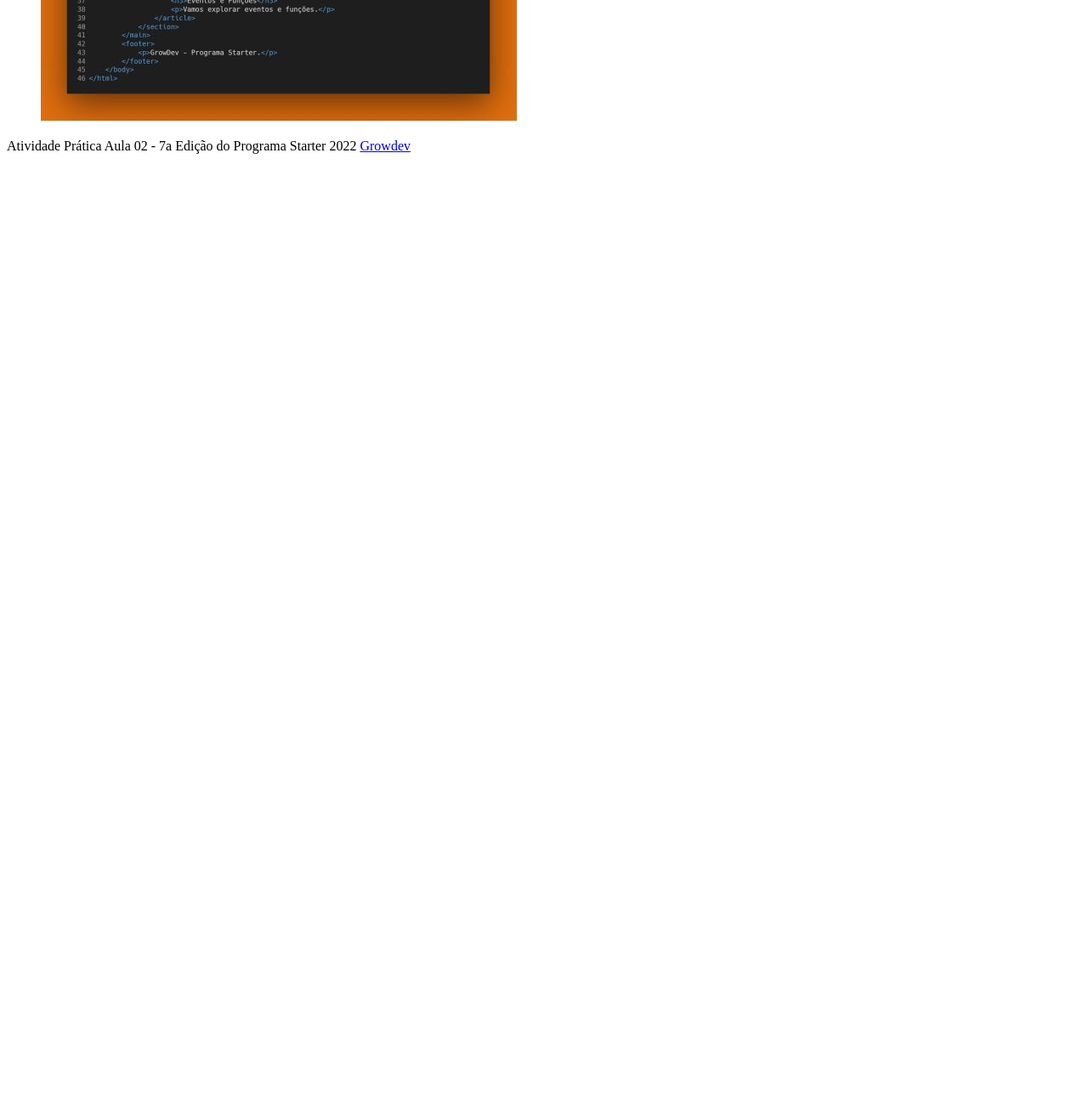
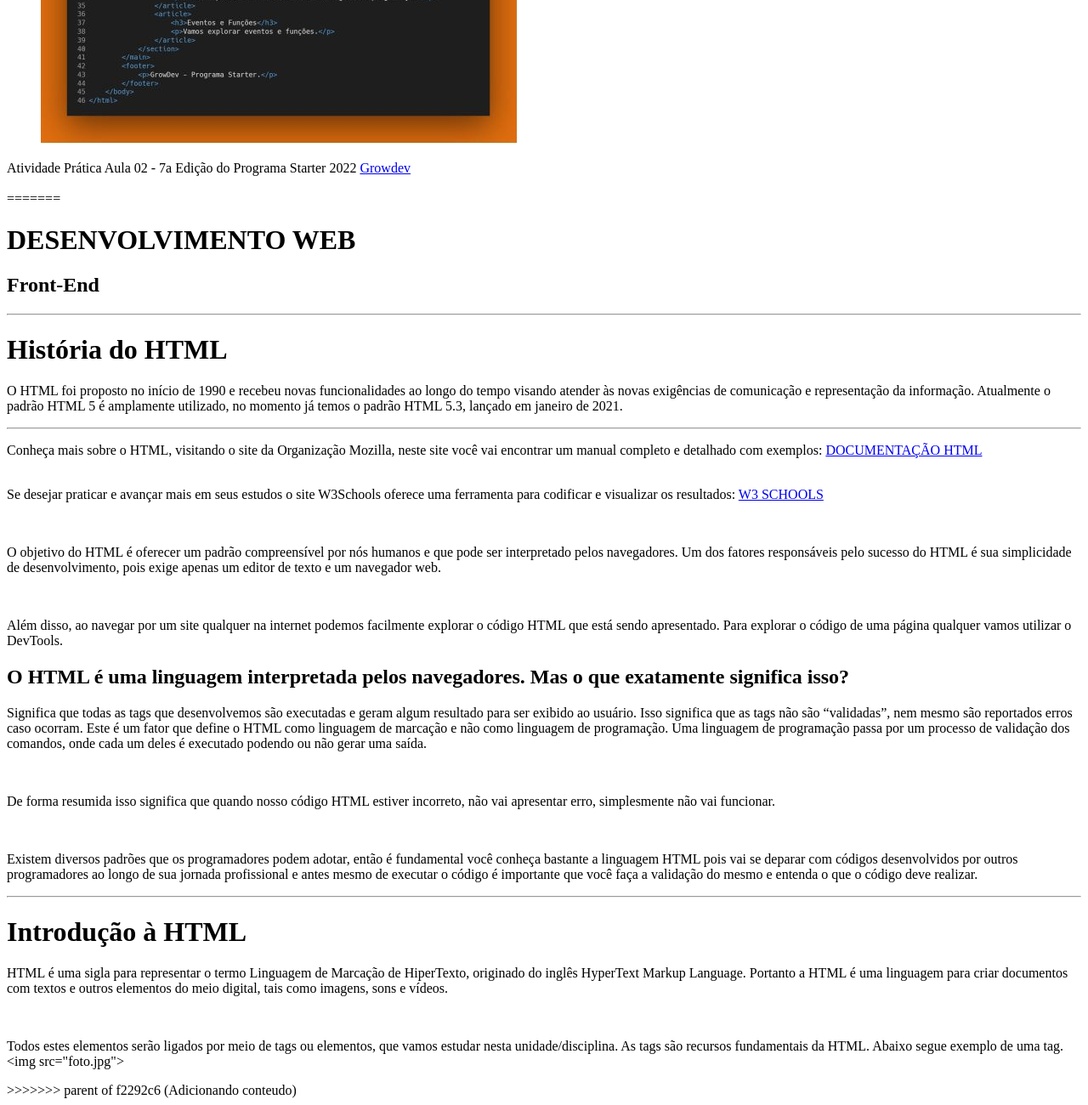
Before and after one commit to mthsmoreira33/html_growdev, a plain HTML site: page semana01/aula02/aula02.html in a window 1280 px wide. Shown: the part 4894-6194 px from the top of the page at 85% size. Before the commit the page ends 5101 px from the top, so only its background shows below. Drawn offline with Linux system fonts and the light colour scheme.

Commit message:
Revert "Adicionando conteudo"
This reverts commit f2292c68b7724f7204556cd9927e5844c2d1f59b.

```diff
--- a/semana01/aula02/aula02.html
+++ b/semana01/aula02/aula02.html
@@ -7,6 +7,7 @@
     <title>Aula 02 - HTML</title>
 </head>
 <body>
+<<<<<<< HEAD
     <article>
         <header>
             <h1>DESENVOLVIMENTO WEB</h1>
@@ -125,5 +126,45 @@
         </main>
         <footer>Atividade Prática Aula 02 - 7a Edição do Programa Starter 2022 <a href="https://www.growdev.com.br/">Growdev</a></footer><br>
     </article>
+=======
+    <header>
+        <h1>DESENVOLVIMENTO WEB</h1>
+        <h2>Front-End</h2>
+        <hr>
+    </header>
+    <main>
+        <h1>História do HTML</h1>
+        <p>O HTML foi proposto no início de 1990 e recebeu novas funcionalidades ao longo do tempo visando atender às novas exigências de comunicação e representação da informação. Atualmente o padrão HTML 5 é amplamente utilizado, no momento já temos o padrão HTML 5.3, lançado em janeiro de 2021.</p>
+        <hr>
+        <p>Conheça mais sobre o HTML, visitando o site da Organização Mozilla, neste site você vai encontrar um manual completo e detalhado com exemplos:
+        <a href="https://developer.mozilla.org/pt-BR/docs/Web/HTML">DOCUMENTAÇÃO HTML</a></p>
+        <p><br>
+            Se desejar praticar e avançar mais em seus estudos o site W3Schools oferece uma ferramenta para codificar e visualizar os resultados:
+            <a href="https://www.w3schools.com/html/">W3 SCHOOLS</a>
+        </p><br>
+        <p>
+            O objetivo do HTML é oferecer um padrão compreensível por nós humanos e que pode ser interpretado pelos navegadores. Um dos fatores responsáveis pelo sucesso do HTML é sua simplicidade de desenvolvimento, pois exige apenas um editor de texto e um navegador web.
+        </p><br>
+        <p>
+            Além disso, ao navegar por um site qualquer na internet podemos facilmente explorar o código HTML que está sendo apresentado. Para explorar o código de uma página qualquer vamos utilizar o DevTools.
+        </p>
+        <h2>O HTML é uma linguagem interpretada pelos navegadores. Mas o que exatamente significa isso?</h2>
+        <p>Significa que todas as tags que desenvolvemos são executadas e geram algum resultado para ser exibido ao usuário. Isso significa que as tags não são “validadas”, nem mesmo são reportados erros caso ocorram. Este é um fator que define o HTML como linguagem de marcação e não como linguagem de programação. Uma linguagem de programação passa por um processo de validação dos comandos, onde cada um deles é executado podendo ou não gerar uma saída.</p><br>
+        <p>
+            De forma resumida isso significa que quando nosso código HTML estiver incorreto, não vai apresentar erro, simplesmente não vai funcionar.
+        </p><br>
+        <p>Existem diversos padrões que os programadores podem adotar, então é fundamental você conheça bastante a linguagem HTML pois vai se deparar com códigos desenvolvidos por outros programadores ao longo de sua jornada profissional e antes mesmo de executar o código é importante que você faça a validação do mesmo e entenda o que o código deve realizar.</p>
+        <hr>
+        <h1>Introdução à HTML</h1>
+        <p>
+            HTML é uma sigla para representar o termo Linguagem de Marcação de HiperTexto, originado do inglês HyperText Markup Language. Portanto a HTML é uma linguagem para criar documentos com textos e outros elementos do meio digital, tais como imagens, sons e vídeos.
+        </p><br>
+        <p>
+            Todos estes elementos serão ligados por meio de tags ou elementos, que vamos estudar nesta unidade/disciplina. As tags são recursos fundamentais da HTML. Abaixo segue exemplo de uma tag. <br>
+            &lt;img src="foto.jpg"&gt;
+        </p>
+
+    </main>
+>>>>>>> parent of f2292c6 (Adicionando conteudo)
 </body>
 </html>
```
